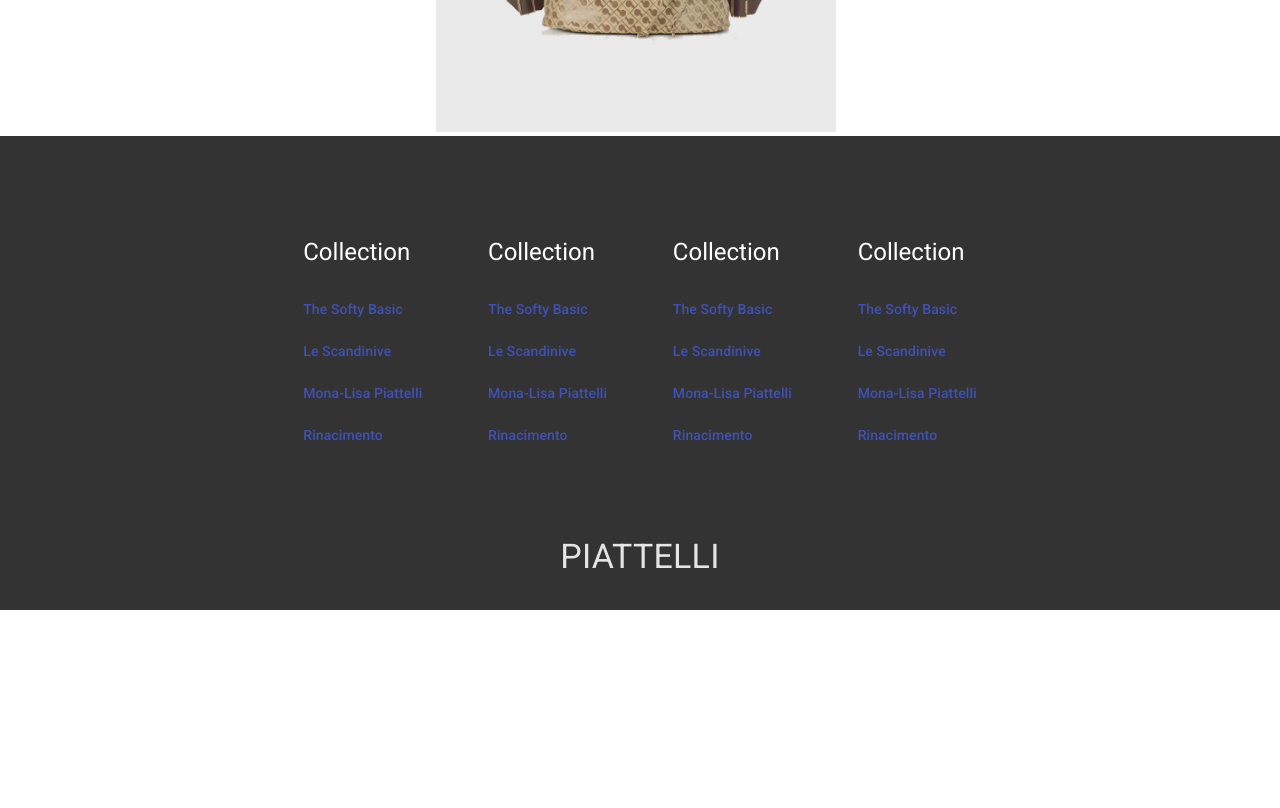
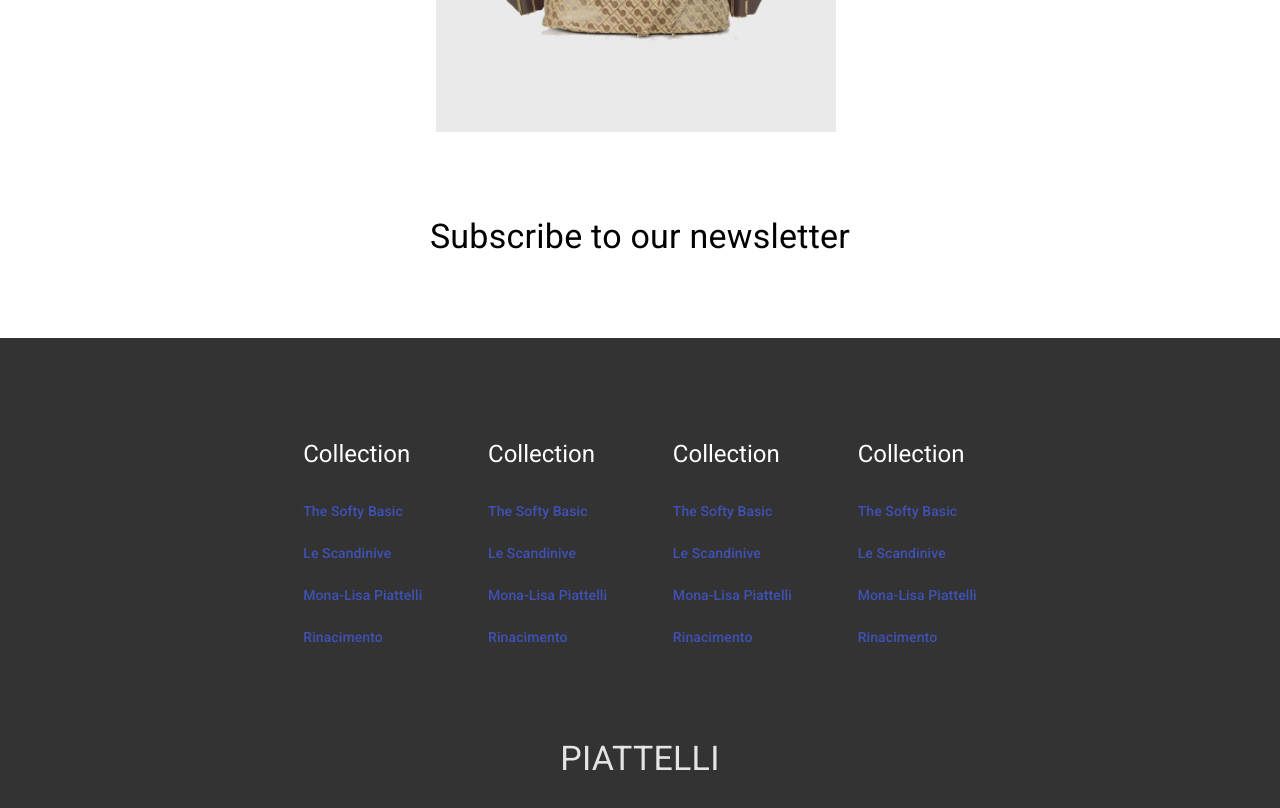
Before and after one commit to camillejustine/piattelli, a React (Create React App) app: page / in a window 1280 px wide. Shown: the part 5460-6268 px from the top of the page. Before the commit the page ends 6070 px from the top, so only its background shows below. Built offline with nearby package versions, Linux system fonts and the light colour scheme.

Commit message:
Added more custom cursors, clean up old cursors later. Use overrides.css instead when links are in place.

```diff
--- a/src/components/Hero/Carousel.tsx
+++ b/src/components/Hero/Carousel.tsx
@@ -44,7 +44,7 @@ function Carousel() {
 }
 
 const customCursor: CSSProperties = {
-  cursor: `url(${alternativeCursor}), auto`,
+  cursor: `url(${alternativeCursor}) 9 7, auto`,
 };
 
 export default Carousel;
--- a/src/components/Hero/Hero.tsx
+++ b/src/components/Hero/Hero.tsx
@@ -75,7 +75,7 @@ const useStyles: any = makeStyles({
     backgroundPosition: "center",
     objectFit: "cover",
     marginRight: ".5rem",
-    cursor: `url(${alternativeCursor}), auto`,
+    cursor: `url(${alternativeCursor}) 9 7, auto`,
   },
   heroPicRight: {
     backgroundImage: `url(${heroPic2})`,
@@ -84,7 +84,7 @@ const useStyles: any = makeStyles({
     backgroundPosition: "center",
     objectFit: "cover",
     marginLeft: ".5rem",
-    cursor: `url(${alternativeCursor}), auto`,
+    cursor: `url(${alternativeCursor}) 9 7, auto`,
   },
   heroContainer: {
     display: "flex",
--- a/src/components/Layout.tsx
+++ b/src/components/Layout.tsx
@@ -5,35 +5,36 @@ import Promotion from "./content/Promotion";
 import Explore from "./content/Explore";
 import PromotionSecond from "./content/PromotionSecond";
 import Catalogue from "./catalogue/Catalogue";
+import Newsletter from "./content/Newsletter";
 import { Box } from "@material-ui/core";
 import { CSSProperties, useState } from "react";
-import { Route } from 'react-router-dom';
-import ProductView from './product/ProductView';
+import { Route } from "react-router-dom";
+import ProductView from "./product/ProductView";
+import alternativeCursorBlack from "../assets/alternativeCursorBlack.png";
+import alternativeCursor from "../assets/alternativeCursor.png";
 
 function Layout() {
-  const[productDetail,setProductDetail] = useState<object>()
+  const [productDetail, setProductDetail] = useState<object>();
 
-function productDetails(value: object){
-    setProductDetail(value)
-}
+  function productDetails(value: object) {
+    setProductDetail(value);
+  }
   return (
-    <Box>
+    <Box style={customCursorBlack}>
       <Header />
       <div style={landingContainer}>
-        <Route exact path='/'>
+        <Route exact path="/">
           <Hero />
           <Promotion />
           <Explore />
           <PromotionSecond />
-          <Catalogue
-            isLarge={false}
-            getProduct={productDetails}
-          />
+          <Catalogue isLarge={false} getProduct={productDetails} />
         </Route>
       </div>
-        <Route path="/:name">
-          <ProductView productView={productDetail}/>
-        </Route>
+      <Route path="/:name">
+        <ProductView productView={productDetail} />
+      </Route>
+      <Newsletter />
       <Footer />
     </Box>
   );
@@ -44,4 +45,12 @@ const landingContainer: CSSProperties = {
   margin: "auto",
 };
 
+const customCursorBlack: CSSProperties = {
+  cursor: `url(${alternativeCursorBlack}) 9 7, auto`,
+};
+
+const customCursor: CSSProperties = {
+  cursor: `url(${alternativeCursor}) 9 7, auto`,
+};
+
 export default Layout;
--- a/src/components/catalogue/Catalogue.tsx
+++ b/src/components/catalogue/Catalogue.tsx
@@ -2,16 +2,15 @@ import { Grid, Box, Typography } from "@material-ui/core";
 import { PinDropSharp } from "@material-ui/icons";
 import { CSSProperties, useState, useContext } from "react";
 import alternativeCursor from "../../assets/alternativeCursor.png";
-import { ProductsContext } from '../context/ProductsContext'
-import { Link } from 'react-router-dom';
+import { ProductsContext } from "../context/ProductsContext";
+import { Link } from "react-router-dom";
 interface IProps {
   isLarge: boolean;
   getProduct: (value: {}) => void;
 }
 
 function Catalogue(props: IProps) {
-
-  const { products } = useContext(ProductsContext)
+  const { products } = useContext(ProductsContext);
 
   const [isLarge, setIsLarge] = useState(props.isLarge);
   const previewCatalogue = products.slice(1, 7);
@@ -26,10 +25,15 @@ function Catalogue(props: IProps) {
                   <Box
                     style={boxStyle}
                     onClick={() => {
-                      props.getProduct(product)
+                      props.getProduct(product);
                     }}
-                    >
-                    <img src={product.preview} alt=" " width="400" height="400" />
+                  >
+                    <img
+                      src={product.preview}
+                      alt=" "
+                      width="400"
+                      height="400"
+                    />
                     <span>{product.name}</span>
                     <span>{product.price}kr</span>
                   </Box>
@@ -48,9 +52,9 @@ function Catalogue(props: IProps) {
                   <Box
                     style={boxStyle}
                     onClick={() => {
-                      props.getProduct(product)
+                      props.getProduct(product);
                     }}
-                    >
+                  >
                     <img
                       src={product.preview}
                       style={customCursor}
@@ -89,7 +93,7 @@ const boxStyle: CSSProperties = {
 };
 
 const customCursor: CSSProperties = {
-  cursor: `url(${alternativeCursor}), auto`,
+  cursor: `url(${alternativeCursor}) 9 7, auto`,
 };
 
 export default Catalogue;
--- a/src/components/content/Explore.tsx
+++ b/src/components/content/Explore.tsx
@@ -1,8 +1,7 @@
-import { CSSProperties } from "react";
-// import Box from "@material-ui/core/Box";
 import exploreScandinave from "../../assets/explore-scandinave.png";
 import { Typography, Box, Button } from "@material-ui/core";
 import { makeStyles } from "@material-ui/styles";
+import alternativeCursor from "../../assets/alternativeCursor.png";
 
 function Explore() {
   const classes = useStyles();
@@ -13,7 +12,7 @@ function Explore() {
           src={exploreScandinave}
           draggable="false"
           alt="A Le Scandinave promotion."
-          className={classes.imageStyling}
+          className={`${classes.imageStyling} ${classes.customCursor}`}
         />
       </Box>
       <Box className={classes.textContainer}>
@@ -25,7 +24,10 @@ function Explore() {
           The steersman of Triest<br></br> Looked where his mark should be,
           <br></br> But empty was the west<br></br> And Venice under sea.
         </Typography>
-        <Button variant="outlined" className={classes.buttonStyling}>
+        <Button
+          variant="outlined"
+          className={`${classes.buttonStyling} ${classes.customCursor}`}
+        >
           Explore Le Scandinave Collection
         </Button>
       </Box>
@@ -69,6 +71,9 @@ const useStyles: any = makeStyles({
   buttonStyling: {
     marginTop: "1rem",
   },
+  customCursor: {
+    cursor: `url(${alternativeCursor}) 9 7, auto`,
+  },
 });
 
 export default Explore;
--- /dev/null
+++ b/src/components/content/Newsletter.tsx
@@ -0,0 +1,28 @@
+import { Typography, Box, Button } from "@material-ui/core";
+import { makeStyles } from "@material-ui/styles";
+import alternativeCursor from "../../assets/alternativeCursor.png";
+
+function Newsletter() {
+  const classes = useStyles();
+  return (
+    <Box className={classes.textContainer}>
+      <Typography variant="h4" className={classes.customCursor}>
+        Subscribe to our newsletter
+      </Typography>
+    </Box>
+  );
+}
+
+const useStyles: any = makeStyles({
+  textContainer: {
+    display: "flex",
+    justifyContent: "center",
+    alignItems: "center",
+    padding: "5rem",
+  },
+  customCursor: {
+    cursor: `url(${alternativeCursor}) 9 7, auto`,
+  },
+});
+
+export default Newsletter;
--- a/src/components/content/Promotion.tsx
+++ b/src/components/content/Promotion.tsx
@@ -16,7 +16,7 @@ function Promotion() {
       <Box>
         <img
           src={leScandinave}
-          className={classes.customCursor && classes.imgStyling}
+          className={`${classes.customCursor} ${classes.imgStyling}`}
           draggable="false"
           alt="A Le Scandinave promotion."
         />
@@ -45,7 +45,7 @@ const useStyles: any = makeStyles({
     width: "50vw",
   },
   customCursor: {
-    cursor: `url(${alternativeCursor}), auto`,
+    cursor: `url(${alternativeCursor}) 9 7, auto`,
   },
 });
 
--- a/src/components/content/PromotionSecond.tsx
+++ b/src/components/content/PromotionSecond.tsx
@@ -18,7 +18,7 @@ function PromotionSecond() {
       <Box>
         <img
           src={dress}
-          className={classes.customCursor && classes.imgStyling}
+          className={`${classes.customCursor} ${classes.imgStyling}`}
           draggable="false"
           alt="A Le Scandinave promotion."
         />
@@ -47,7 +47,7 @@ const useStyles: any = makeStyles({
     cursor: `url(${alternativeCursor}), auto`,
   },
   customCursor: {
-    cursor: `url(${alternativeCursor}), auto`,
+    cursor: `url(${alternativeCursor}) 9 7, auto`,
   },
 });
 
--- a/src/overrides.css
+++ b/src/overrides.css
@@ -1,3 +1,8 @@
 body {
   margin: 0;
 }
+
+* {
+  cursor: url(../src/assets/alternativeCursor.png) 9 7, pointer;
+  cursor: url(../src/assets/alternativeCursorBlack.png) 9 7, default;
+}
```
Also changed, not shown: src/assets/alternativeCursorBlack.png (added).
